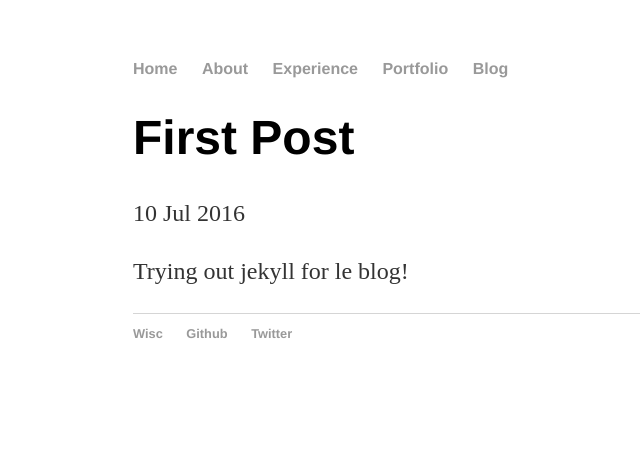
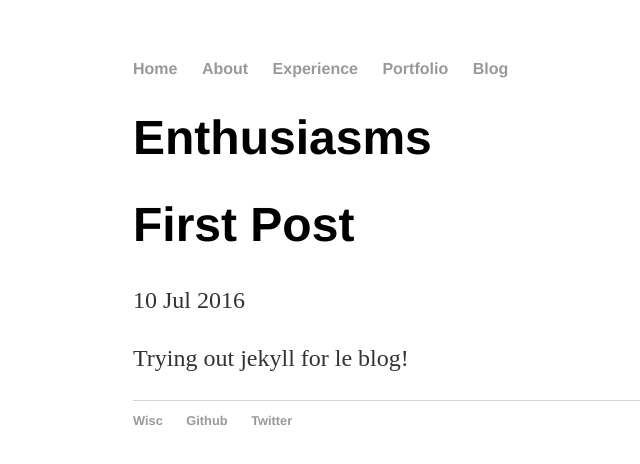
Before and after one commit to ChristinaLK/blog, a Jekyll site: the page built from _posts/2016-07-10-first-post.md, in a window 1280 px wide. Shown: the top 464 px of the page, without its empty margins (59-699 px from the left). Built offline with Jekyll 4.4.1, drawn with Linux system fonts in a browser that asks for light colours.

Commit message:
starting to break apart the layout

```diff
--- a/_config.yaml
+++ b/_config.yaml
@@ -1,2 +1,4 @@
 name: Christina Koch
 markdown: kramdown
+permalink: /blog/:year/:month/:day/:title
+blog: Enthusiasms
--- /dev/null
+++ b/_includes/contact.html
@@ -0,0 +1,5 @@
+<ul>
+	    	    <li><a href="http://wid.wisc.edu/people/christina-koch">Wisc</a></li>
+	        	<li><a href="https://github.com/ChristinaLK">Github</a></li>
+	        	<li><a href="https://twitter.com/ChristinaLK">Twitter</a></li>
+				</ul>
--- /dev/null
+++ b/_includes/nav.html
@@ -0,0 +1,9 @@
+<nav>
+	    		<ul>
+	        		<li><a href="/">Home</a></li>
+		        	<li><a href="/about">About</a></li>
+	        		<li><a href="/experience">Experience</a></li>
+	        		<li><a href="/portfolio">Portfolio</a></li>
+	        		<li><a href="/blog">Blog</a></li>
+	    		</ul>
+			</nav>
--- a/_layouts/default.html
+++ b/_layouts/default.html
@@ -6,26 +6,15 @@
 			<link rel="stylesheet" type="text/css" href="/css/main.css">
 		</head>
 		<body>
-			<nav>
-	    		<ul>
-	        		<li><a href="/">Home</a></li>
-		        	<li><a href="/about">About</a></li>
-	        		<li><a href="/cv">Experience</a></li>
-	        		<li><a href="/cv">Portfolio</a></li>
-	        		<li><a href="/blog">Blog</a></li>
-	    		</ul>
-			</nav>
+			{% include nav.html %}
+
 			<div class="container">
 
 			{{ content }}
 
 			</div><!-- /.container -->
 			<footer>
-	    		<ul>
-	    	    <li><a href="http://wid.wisc.edu/people/christina-koch">Wisc</a></li>
-	        	<li><a href="https://github.com/ChristinaLK">Github</a></li>
-	        	<li><a href="https://twitter.com/ChristinaLK">Twitter</a></li>
-				</ul>
+	    	{% include contact.html %}
 			</footer>
 		</body>
 	</html>
--- a/_layouts/post.html
+++ b/_layouts/post.html
@@ -1,6 +1,8 @@
 ---
 layout: default
 ---
+<h1>{{ site.blog }}</h1>
+
 <h1>{{ page.title }}</h1>
 <p class="meta">{{ page.date | date_to_string }}</p>
 
--- a/blog/index.html
+++ b/blog/index.html
@@ -2,7 +2,9 @@
 layout: default
 title: Enthusiasms
 ---
-	<h1>{{ page.title }}</h1>
+<h1>{{ page.title }}</h1>
+
+
 	<ul class="posts">
 
 	  {% for post in site.posts %}
--- a/index.html
+++ b/index.html
@@ -2,6 +2,8 @@
 layout: default
 title: Christina Koch
 ---
+<h1>{{ page.title }}</h1>
+
 <div class="blurb">
 Here is information about me...
 </div><!-- /.blurb -->
```
